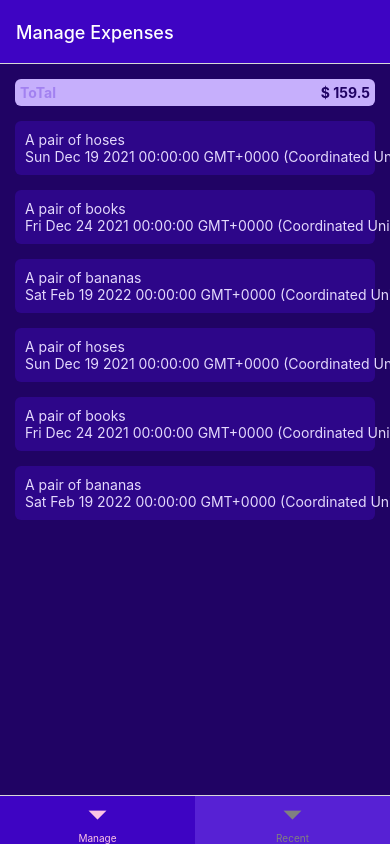
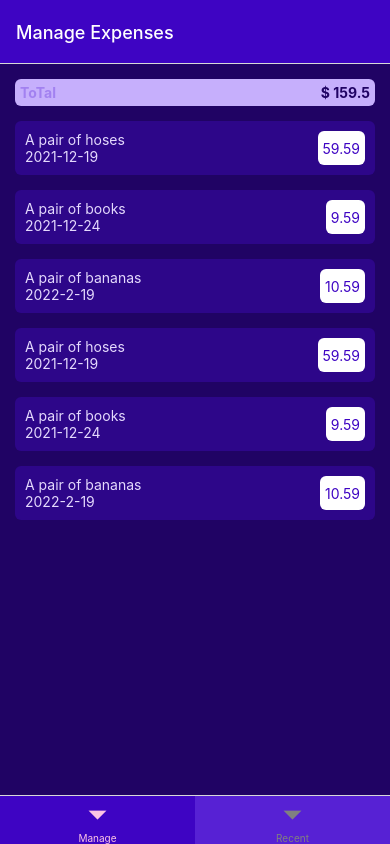
Before and after one commit to bigtae1007/AppGame, a React Native app: screen /Manage in a window 390 px wide. Built offline with nearby package versions, Linux system fonts and the light colour scheme.

Commit message:
날짜 포멧 함수 작성

```diff
--- a/components/ExpensesOutput/ExpenseItem.tsx
+++ b/components/ExpensesOutput/ExpenseItem.tsx
@@ -1,6 +1,7 @@
 import React from 'react';
 import {Pressable, StyleSheet, Text, View} from 'react-native';
 import {GlobalStyles} from '../../src/constants/styles';
+import {getFormattedDate} from '../../src/util/date';
 
 export const ExpenseItem = ({item}: {item: any}) => {
   return (
@@ -8,7 +9,7 @@ export const ExpenseItem = ({item}: {item: any}) => {
       <View style={styles.container}>
         <View>
           <Text style={styles.desc_text}>{item.description}</Text>
-          <Text style={styles.desc_text}>{item.date.toString()}</Text>
+          <Text style={styles.desc_text}>{getFormattedDate(item.date)}</Text>
         </View>
         <View style={styles.price_view}>
           <Text style={styles.price_text}>{item.amount}</Text>
--- /dev/null
+++ b/src/util/date.ts
@@ -0,0 +1,3 @@
+export const getFormattedDate = (date: Date) => {
+  return `${date.getFullYear()}-${date.getMonth() + 1}-${date.getDate()}`;
+};
```
